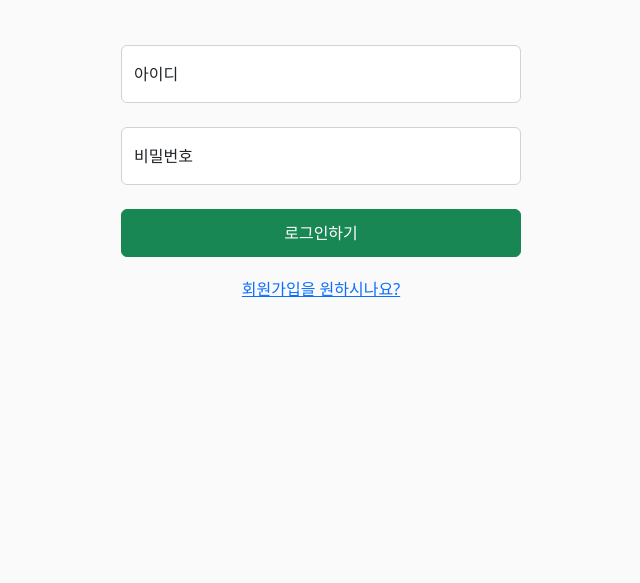
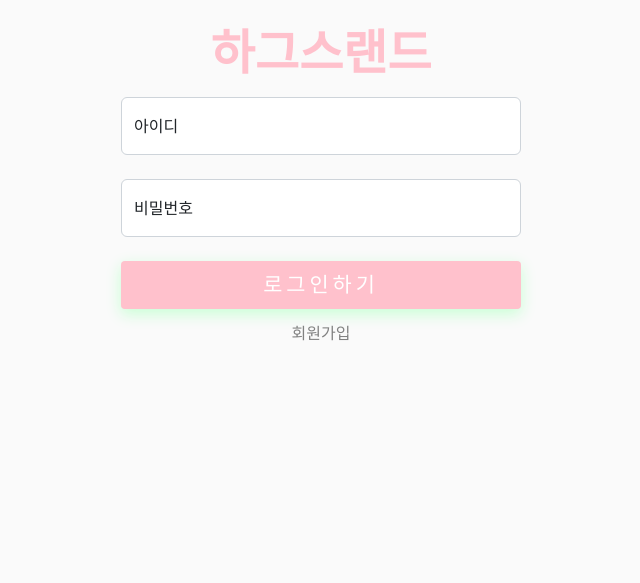
Before and after one commit to jejoonlee/Django_pair_project_5, a Django app: page / in a window 1280 px wide. Shown: the part 337-920 px from the top of the page, without its empty margins (319-959 px from the left). After the commit the page ends 678 px from the top, so only its background shows below. Run offline with Django 3.2, Linux system fonts and the light colour scheme; some libraries are stand-ins or nearby versions.

Commit message:
login 디자인

```diff
--- a/accounts/templates/accounts/login.html
+++ b/accounts/templates/accounts/login.html
@@ -7,10 +7,22 @@
 
 {% block content %}
 
-<div class="my-5">login</div>
+<div style="background-color: rgb(250, 250, 250); height: 100vh;">
+  <div style="height: 21rem;  position: relative;" >
+    <img src="https://cdn.pixabay.com/photo/2017/08/10/05/43/ferris-wheel-2618716_960_720.jpg" class="w-100 h-100">
+  </div>
 
-<div class="d-flex justify-content-center" style="background-color: rgb(250, 250, 250); height: 100vh;">
+  <div class="fst-italic fw-bold fs-2" style="position: absolute; top: 20%; left: 25%; transform: translate(-50%, -50%); color: #F4F4EA;">
+    <div>
+      <span class="hi">하</span>이퍼 <span class="hi">그</span>로<span class="hi">스</span>
+    </div>
+    강사님들에게 댓글을 남기고 싶다면..
+  </div>
+
+  <div class="d-flex justify-content-center my-4">
     <div class="d-flex flex-column justify-content-center" style="width: 25rem;">
+      <h1 class="text-center display-5 fw-bold mb-3" style="color: #ffc1cc;">하그스랜드</h1>
+
       <div>
         <form action="" method="POST">
           {% csrf_token %}
@@ -23,13 +35,14 @@
             <label>비밀번호</label>
           </div>
           <div style="height: 3rem;">
-          <button class="btn btn-success w-100 h-100" type="submit">로그인하기</button>
+            <button class="green btn w-100 h-100" type="submit">로그인하기</button>
           </div>
         </form>
       </div>
 
-    <div style="line-height: 4rem;">
-      <a href="{% url 'accounts:signup' %}" class="hover d-flex justify-content-center">회원가입을 원하시나요?</a>
+      <div style="line-height: 3rem;">
+        <a href="{% url 'accounts:signup' %}" class="hover d-flex justify-content-center">회원가입</a>
+      </div>
     </div>
   </div>
 </div>
--- a/base/base.html
+++ b/base/base.html
@@ -5,6 +5,8 @@
   <meta http-equiv="X-UA-Compatible" content="IE=edge">
   <meta name="viewport" content="width=device-width, initial-scale=1.0">
   <title>{% block title %}Document{% endblock title %}</title>
+  {% block css %}
+  {% endblock css %}
   <!-- CSS only -->
   <link href="https://cdn.jsdelivr.net/npm/bootstrap@5.2.2/dist/css/bootstrap.min.css" rel="stylesheet" integrity="sha384-Zenh87qX5JnK2Jl0vWa8Ck2rdkQ2Bzep5IDxbcnCeuOxjzrPF/et3URy9Bv1WTRi" crossorigin="anonymous">
   <link rel="stylesheet" href="https://cdn.jsdelivr.net/npm/bootstrap-icons@1.9.1/font/bootstrap-icons.css">
--- a/static/css/style.css
+++ b/static/css/style.css
@@ -78,3 +78,62 @@
   font-size: 1.5rem;
   font-weight: bold;
 }
+
+/* ㅡㅡㅡㅡㅡㅡㅡㅡㅡㅡㅡㅡㅡㅡㅡㅡㅡㅡㅡㅡㅡㅡㅡㅡㅡㅡㅡㅡㅡ */
+/* 아래는 덤블도어 */
+.hi {
+  color: #ffc1cc;
+}
+
+/* 회원가입 hover효과 */
+.hover {
+  color: gray;
+  text-decoration: none;
+}
+.hover:hover {
+  color: gray;
+  text-decoration: underline;
+  text-decoration-color: #ffc1cc;
+  text-decoration-style: double;
+}
+
+/* 로그인하기 버튼 */
+.green {
+  text-transform: uppercase;
+  cursor: pointer;
+  font-size: 1.3rem;
+  letter-spacing: 4px;
+  position: relative;
+  background-color: #ffc1cc;
+  border: none;
+  color: #fff;
+  width: fit-content;
+  transition-duration: 0.4s;
+  overflow: hidden;
+  box-shadow: 0 5px 15px #C8FFD4;
+  border-radius: 4px;
+}
+.green:hover {
+  background: #fff;
+  box-shadow: 0px 2px 10px 5px #ffc1cc;
+  color: #000;
+}
+.green:after {
+  content: "";
+  background: #ffc1cc;
+  display: block;
+  position: absolute;
+  padding-top: 300%;
+  padding-left: 350%;
+  margin-left: -20px !important;
+  margin-top: -120%;
+  opacity: 0;
+  transition: all 0.8s
+}
+.green:active:after {
+  padding: 0;
+  margin: 0;
+  opacity: 1;
+  transition: 0s
+}
+.green:focus { outline:0; }
```
Lines whose indentation alone changed are shown as unchanged.
